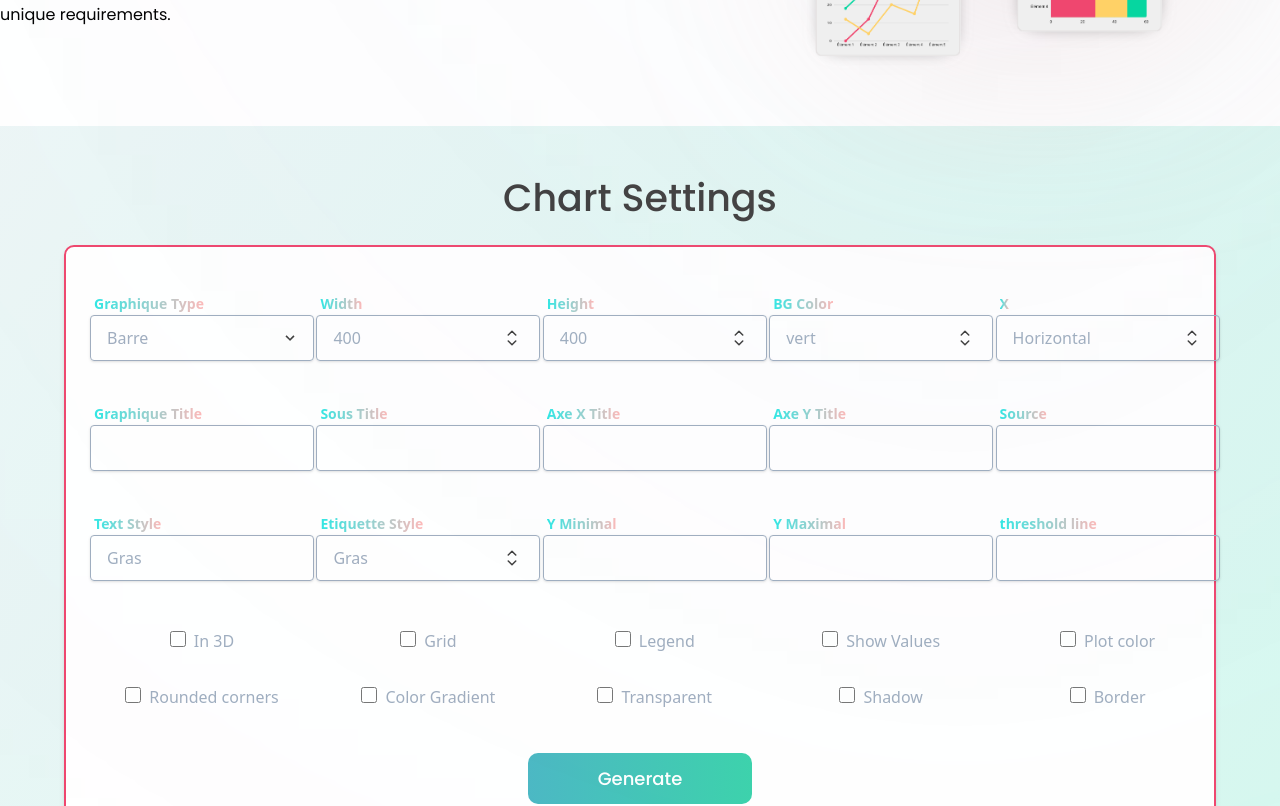
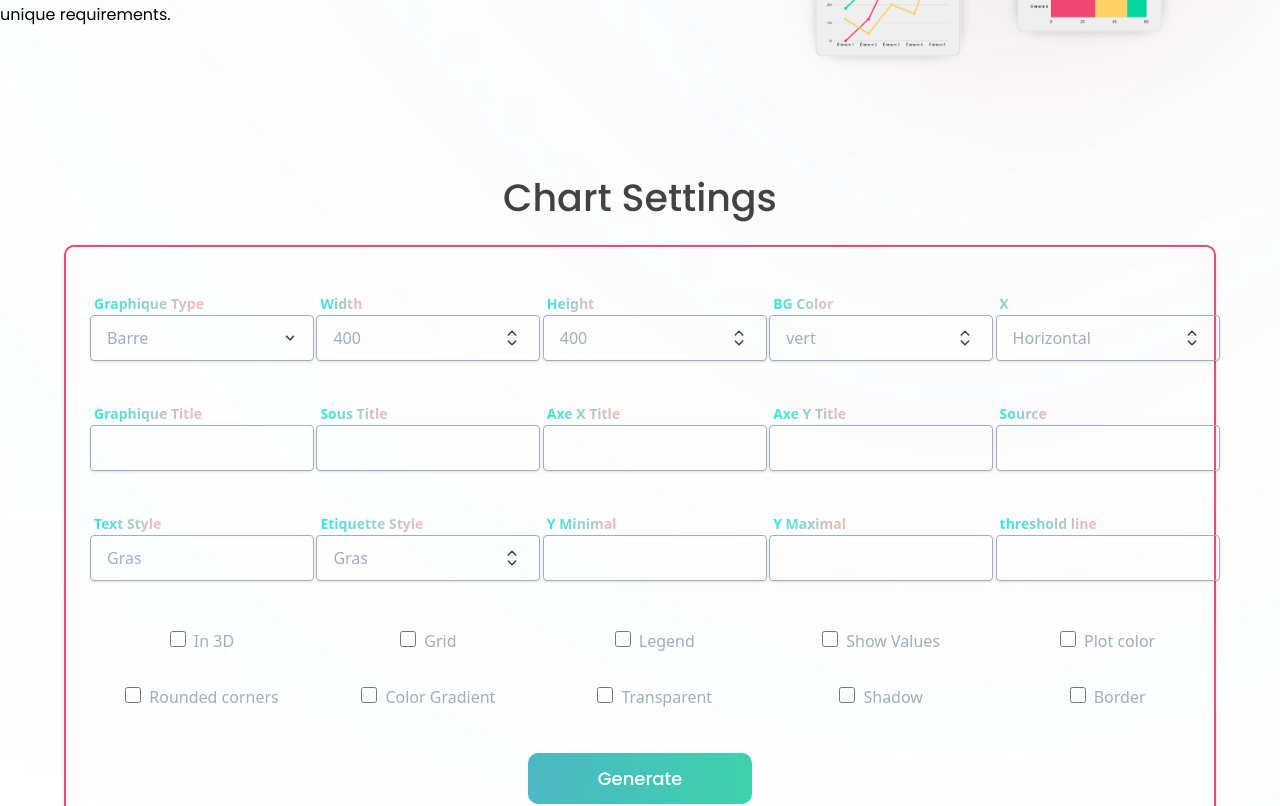
Before and after one commit to AichaAitElbaz/ACH-MK, a React (Vite) app in the folder FRONTEND/Frontend/: page / in a window 1280 px wide. Shown: the part 580-1386 px from the top of the page. Built offline with nearby package versions, Linux system fonts and the light colour scheme; what tw-elements would draw is missing.

Commit message:
hiba 11/28

```diff
--- a/FRONTEND/Frontend/package.json
+++ b/FRONTEND/Frontend/package.json
@@ -20,6 +20,7 @@
     "react-dom": "^18.2.0",
     "react-icons": "^4.11.0",
     "react-router-dom": "^6.17.0",
+    "react-scroll": "^1.9.0",
     "react-table": "^7.8.0"
   },
   "devDependencies": {
--- a/FRONTEND/Frontend/src/components/DashboardAdmin/components/NavBar/index.jsx
+++ b/FRONTEND/Frontend/src/components/DashboardAdmin/components/NavBar/index.jsx
@@ -136,9 +136,9 @@ const Navbar = (props) => {
                 href="https://horizon-ui.com/pro?ref=live-free-tailwind-react"
                 className="px-full linear flex cursor-pointer items-center justify-center rounded-xl bg-brand-500 py-[11px] font-bold text-white transition duration-200 hover:bg-brand-600 hover:text-white active:bg-brand-700 dark:bg-brand-400 dark:hover:bg-brand-300 dark:active:bg-brand-200"
               >
-                Buy Horizon UI PRO
+                Get Started With ACH-MK
               </a>
-              <a
+              {/* <a
                 target="blank"
                 href="https://horizon-ui.com/docs-tailwind/docs/react/installation?ref=live-free-tailwind-react"
                 className="px-full linear flex cursor-pointer items-center justify-center rounded-xl border py-[11px] font-bold text-navy-700 transition duration-200 hover:bg-gray-200 hover:text-navy-700 dark:!border-white/10 dark:text-white dark:hover:bg-white/20 dark:hover:text-white dark:active:bg-white/10"
@@ -151,7 +151,7 @@ const Navbar = (props) => {
                 className="hover:bg-black px-full linear flex cursor-pointer items-center justify-center rounded-xl py-[11px] font-bold text-navy-700 transition duration-200 hover:text-navy-700 dark:text-white dark:hover:text-white"
               >
                 Try Horizon Free
-              </a>
+              </a> */}
             </div>
           }
           classNames={"py-2 top-6 -left-[250px] md:-left-[330px] w-max"}
--- a/FRONTEND/Frontend/src/components/GenerateForm.jsx
+++ b/FRONTEND/Frontend/src/components/GenerateForm.jsx
@@ -6,7 +6,7 @@ initTE({ Select });
 
 const GenerateForm = () => {
     return (
-        <section id="generate" className='bg-discount-gradient px-16 py-6' >
+        <section id="generate" className=' px-16 py-6' >
             <div className="flex flex-row justify-between items-center w-full">
                 <h1 className="flex-1 font-poppins text-center font-medium ss:text-[38px] text-[22px] text-gris ss:leading-[95px] leading-[45px]">
                     Chart Settings
--- a/FRONTEND/Frontend/src/components/GetStarted.jsx
+++ b/FRONTEND/Frontend/src/components/GetStarted.jsx
@@ -1,7 +1,10 @@
 import styles from "../style";
 import { arrowUp } from "../assets";
+import { Link } from 'react-scroll';
+
 
 const GetStarted = () => (
+  <Link to="generate" spy={true} smooth={true} duration={10} >
   <div className={`${styles.flexCenter} w-[140px] h-[140px] rounded-full bg-schemes p-[2px] cursor-pointer`}>
     <div className={`${styles.flexCenter} flex-col bg-white w-[100%] h-[100%] rounded-full`}>
       <div className={`${styles.flexStart} flex-row`}>
@@ -16,6 +19,8 @@ const GetStarted = () => (
       </p>
     </div>
   </div>
+  </Link>
+
 );
 
 export default GetStarted;
```
Also changed, not shown: 1 other file (tests, documents, lock files or other folders).
